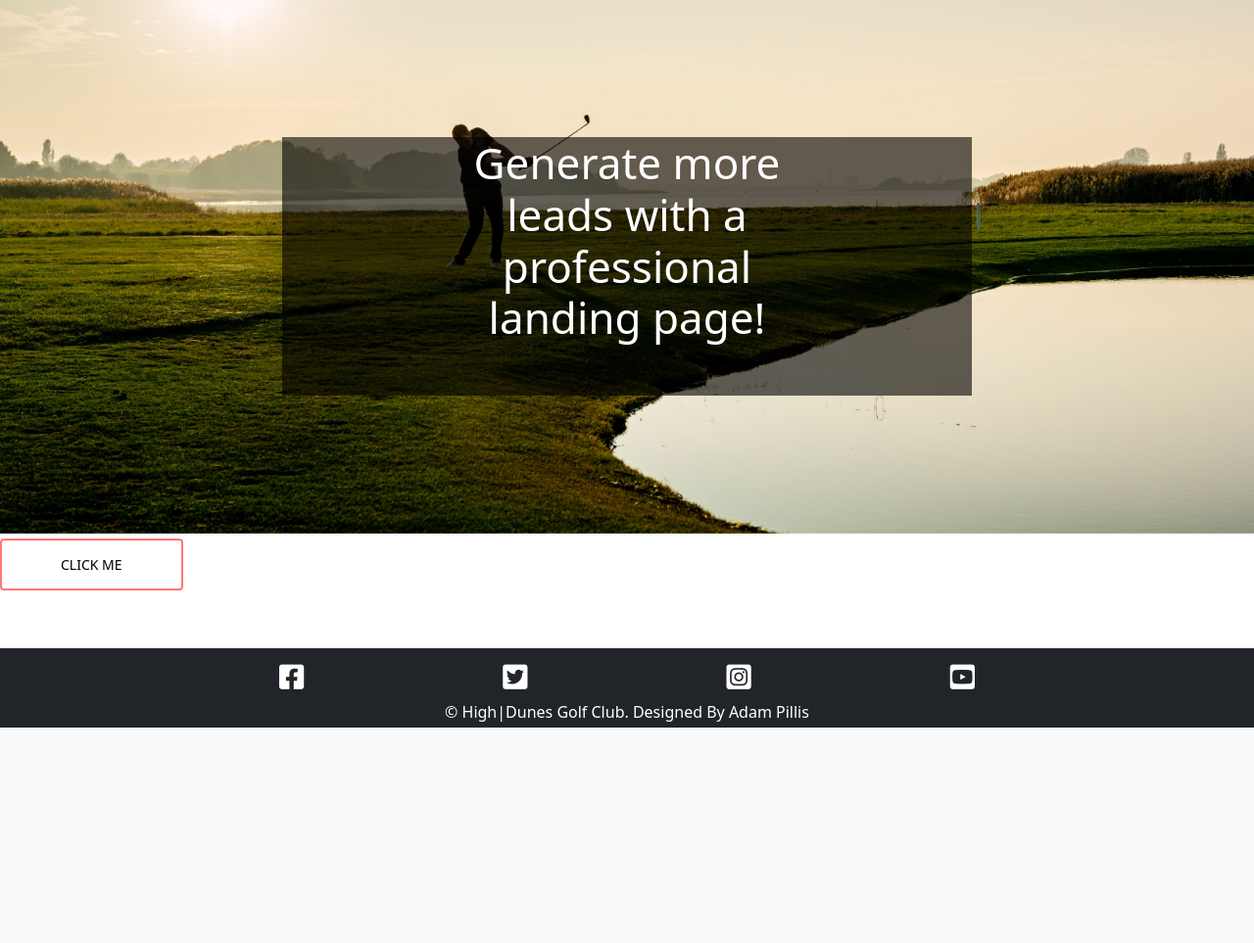
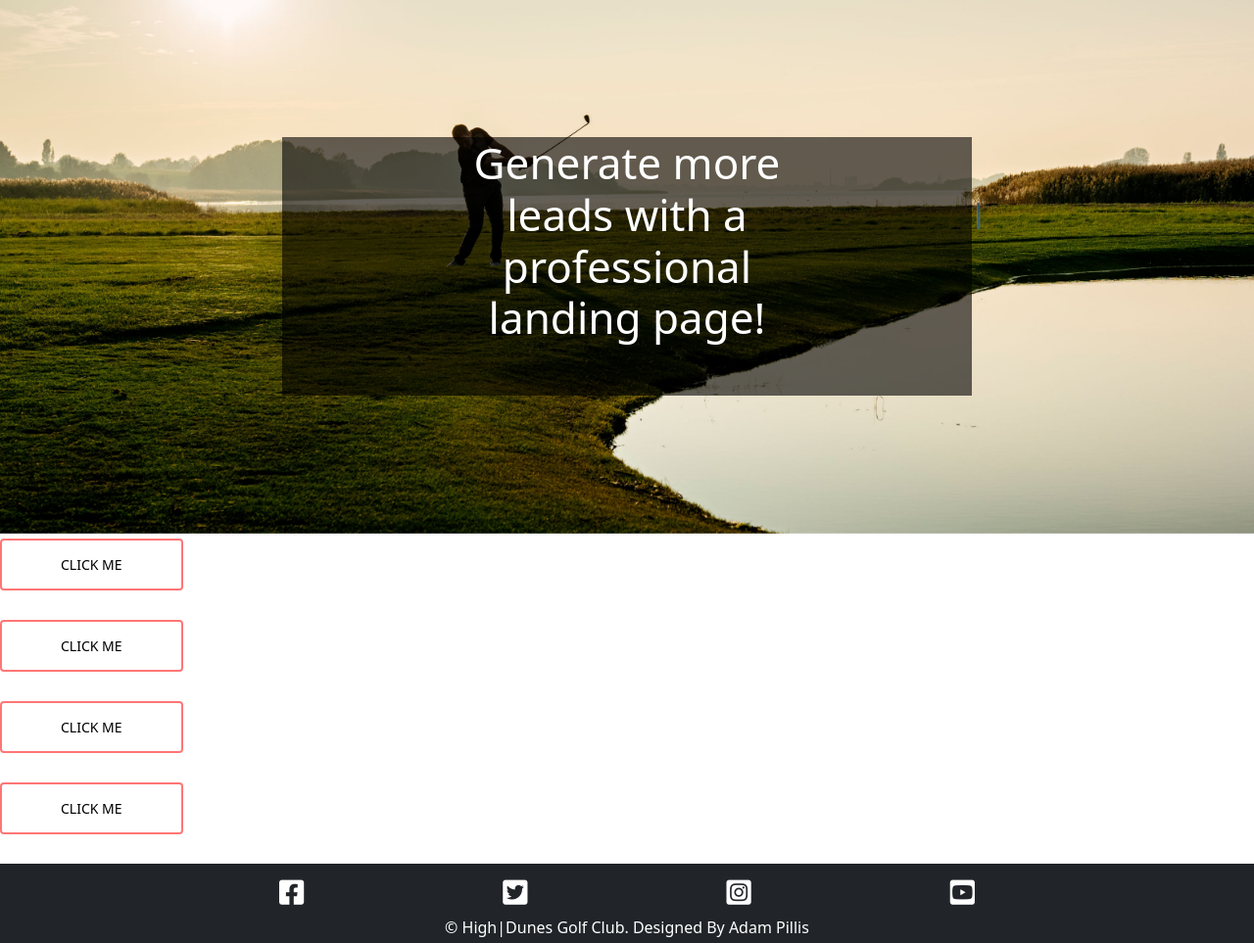
Before and after one commit to AdamPillis/HighDunes, a Django app: page / in a window 1280 px wide; the page is wider, and only the part inside the window is pictured. Shown: the part 57-1020 px from the top of that part at 98% size. Before the commit the page ends 800 px from the top of that part, so only its background shows below. Run offline with Django 3.2, Linux system fonts and the light colour scheme; data that the repository does not hold is empty.

Commit message:
Fix: main image overflow issue in index.html

```diff
--- a/highdunes/settings.py
+++ b/highdunes/settings.py
@@ -27,7 +27,7 @@ TEMPLATES_DIR = os.path.join(BASE_DIR, 'templates')
 SECRET_KEY = os.environ.get('SECRET_KEY')
 
 # SECURITY WARNING: don't run with debug turned on in production!
-DEBUG = False
+DEBUG = True
 
 ALLOWED_HOSTS = ['highdunes.herokuapp.com', 'localhost']
 
--- a/templates/base.html
+++ b/templates/base.html
@@ -1,7 +1,7 @@
 {% load static %}
 
 <!DOCTYPE html>
-<html lang="en" class="h-100 overflow-hidden">
+<html lang="en" class="h-100">
 <head>
     <meta charset="UTF-8">
     <meta http-equiv="X-UA-Compatible" content="IE=edge">
@@ -50,7 +50,7 @@
         </div>
     </nav>
 
-    <main class="flex-shrink-0 main-bg">
+    <main class="flex-shrink-0 main-bg overflow-hidden">
         {% block content%}
 
         {% endblock%}
--- a/templates/index.html
+++ b/templates/index.html
@@ -17,4 +17,7 @@
 </header>
 
 <button class="btn btn-hover">Click me</button>
+<button class="btn btn-hover">Click me</button>
+<button class="btn btn-hover">Click me</button>
+<button class="btn btn-hover">Click me</button>
 {% endblock%}
```
